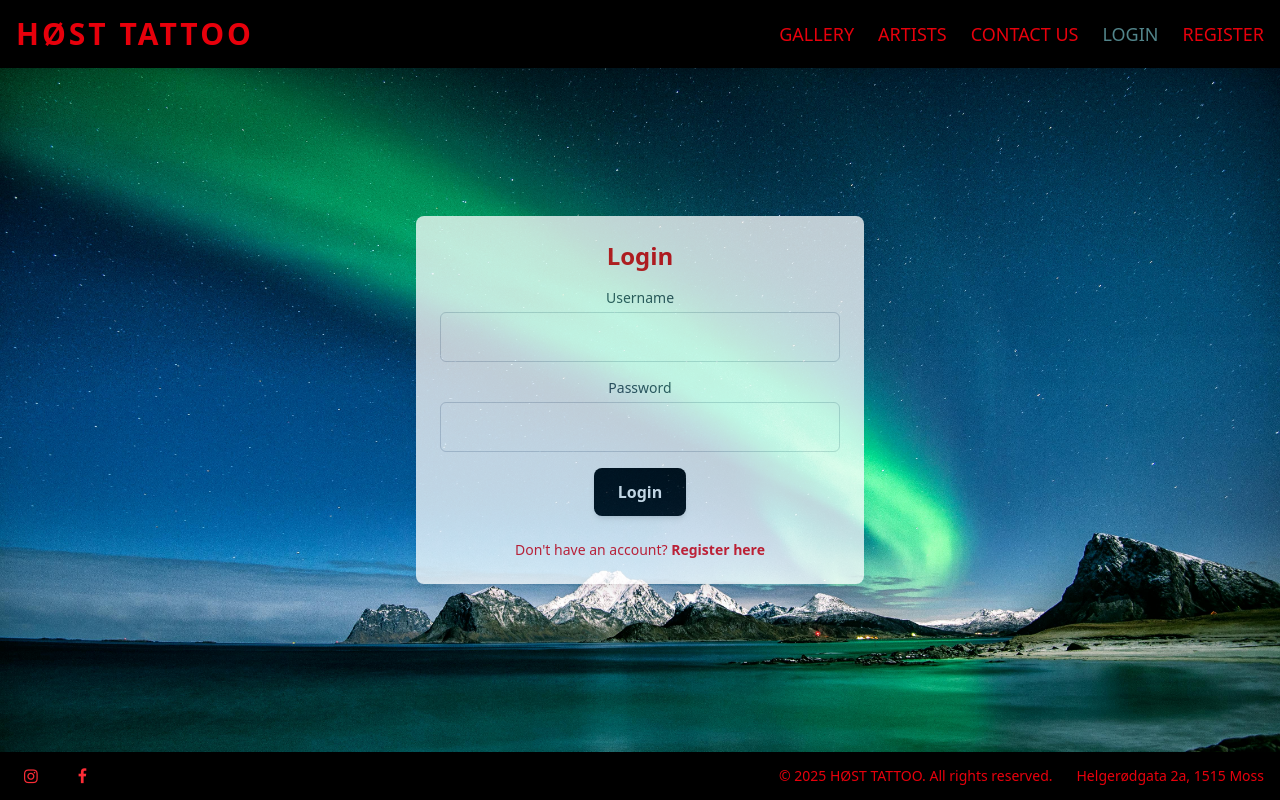
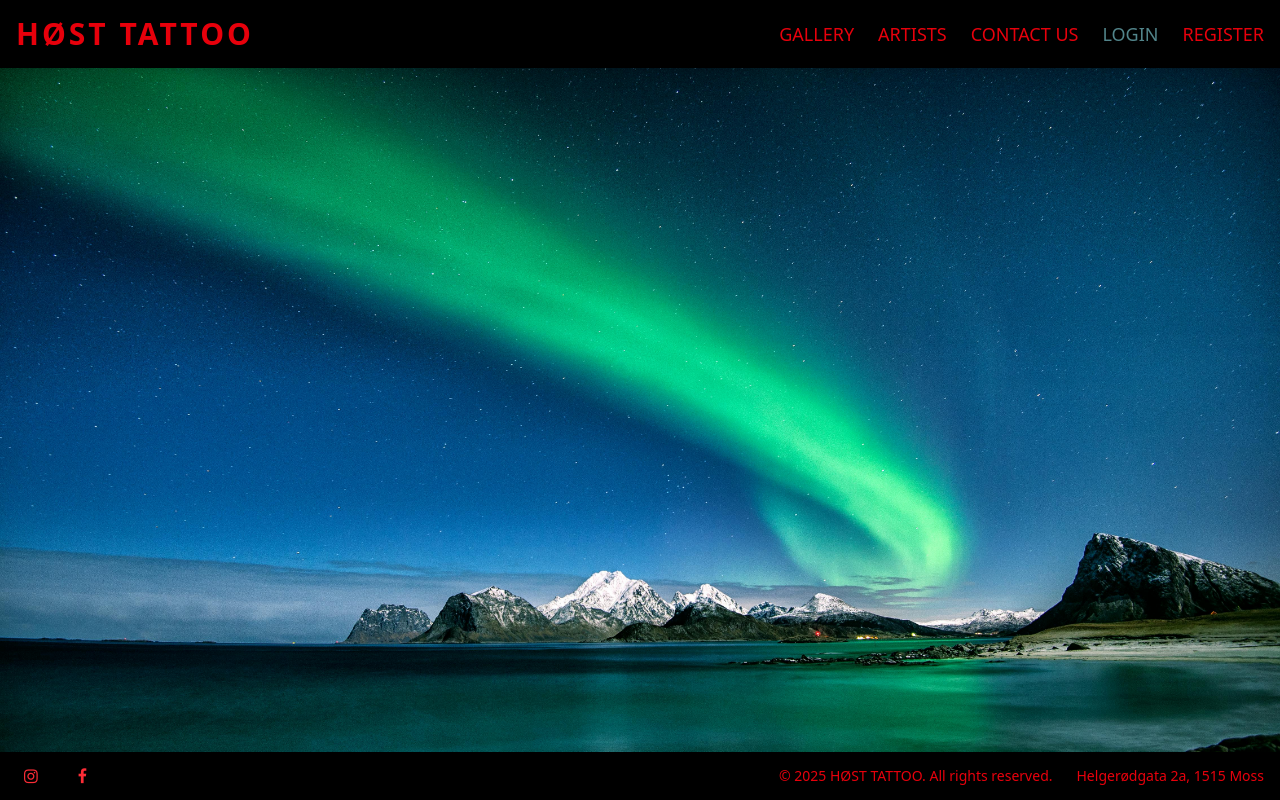
Before and after one commit to vladinson009/host-tattoo, a React (Vite) app: page /host-tattoo/users/login in a window 1280 px wide. Built offline with nearby package versions, Linux system fonts and the light colour scheme.

Commit message:
renamed routes

```diff
--- a/src/App.jsx
+++ b/src/App.jsx
@@ -14,7 +14,7 @@ import GallerySection from "./components/gallery/GallerySection";
 import DetailsSection from "./components/gallery/DetailsSection";
 import ArtistsSection from "./components/artist/ArtistsSection";
 import Logout from "./components/user/Logout";
-import NewsFeed from "./components/home/NewsFeed";
+import CreatePost from "./components/gallery/CreatePost";
 
 function App() {
   const location = useLocation();
@@ -35,18 +35,16 @@ function App() {
             <Routes location={location}>
 
               <Route path="/" element={<Home />} />
+              <Route path="/login" element={<LoginSection />} />
+              <Route path="/register" element={<RegisterSection />} />
+              <Route path="/logout" element={<Logout />} />
               <Route path="/contact" element={<ContactSectioin />} />
               <Route path="/artists" element={<ArtistsSection />} />
+              <Route path="/create-post" element={<CreatePost />} />
 
               <Route path="/gallery">
                 <Route path="" element={<GallerySection />} />
                 <Route path="details/:tattooId" element={<DetailsSection />} />
-              </Route>
-
-              <Route path="/users">
-                <Route path="login" element={<LoginSection />} />
-                <Route path="register" element={<RegisterSection />} />
-                <Route path="logout" element={<Logout />} />
               </Route>
 
             </Routes>
```
